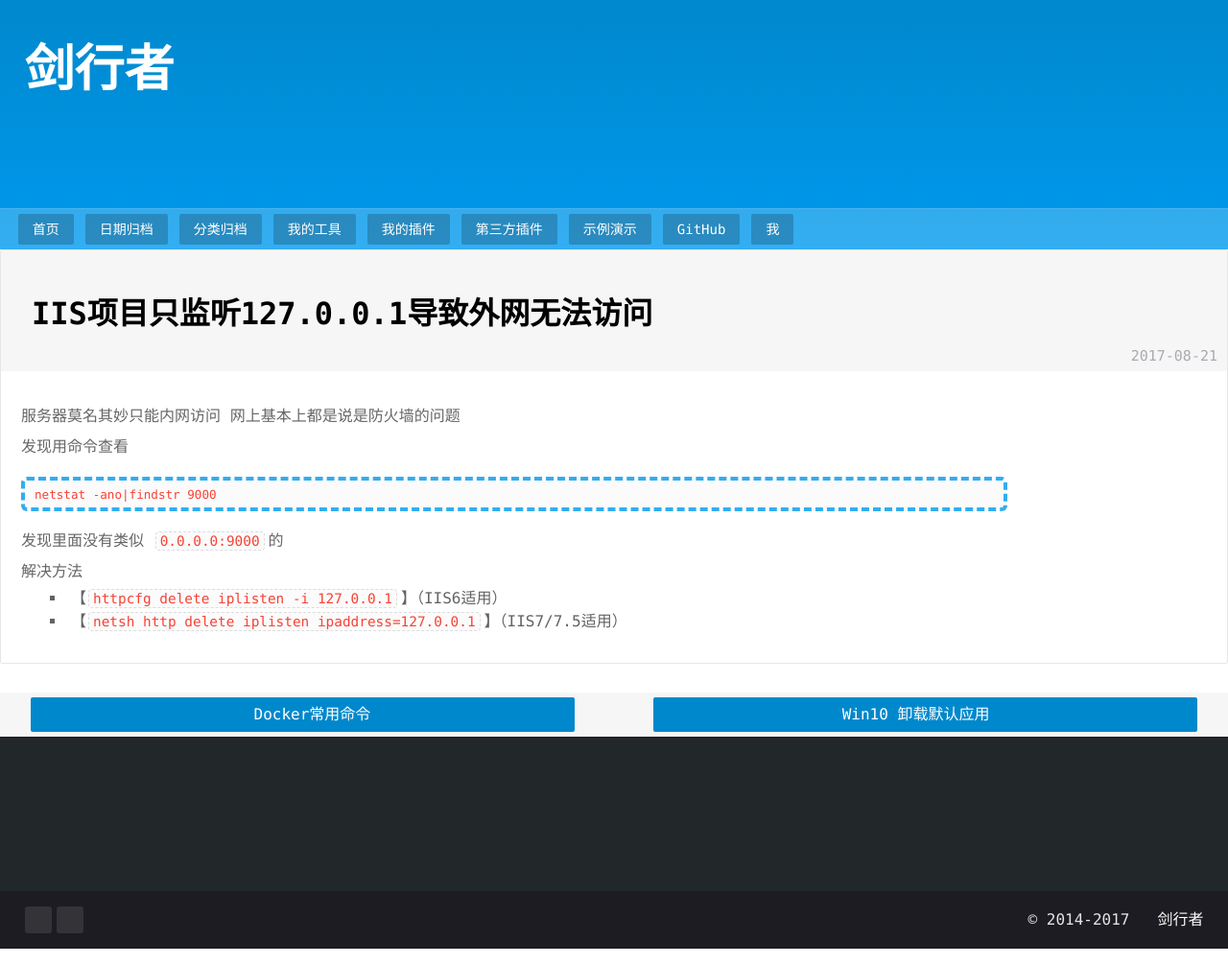
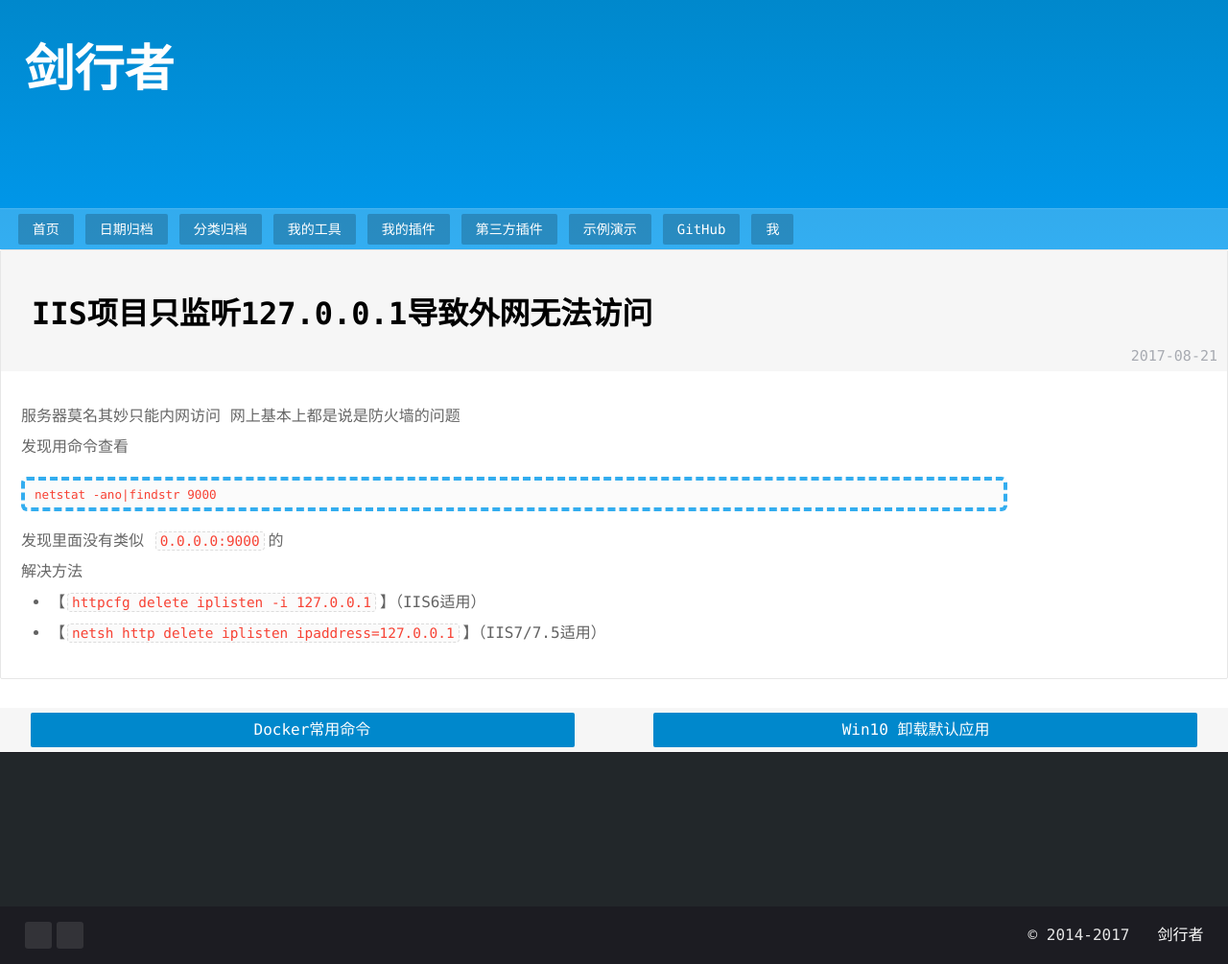
Before and after one commit to psvmc/myblog_jekyll, a Jekyll site: the page built from _posts/2017-08-21-iis-ip-listen.md, in a window 1280 px wide. Shown: the whole page at 96% size. Built offline with Jekyll 4.4.1, drawn with Linux system fonts in a browser that asks for light colours; comment, search, counter and statistics services are not loaded.

Commit message:
样式修改

```diff
--- a/jekyll-themes/ztheme/css/style.css
+++ b/jekyll-themes/ztheme/css/style.css
@@ -50,10 +50,6 @@
 
 ol li {
     line-height: 1.5;
-}
-
-li p{
-    display: inline-block;
 }
 
 hr {
@@ -803,9 +799,9 @@
 
 .main-article ul {
     font-size: 16px;
-    line-height: 1.5;
-    list-style-type: square;
-    list-style-position: inside;
+    line-height: 2;
+    list-style-type: initial;
+    list-style-position: outside;
     color: #636363;
 }
 
```
